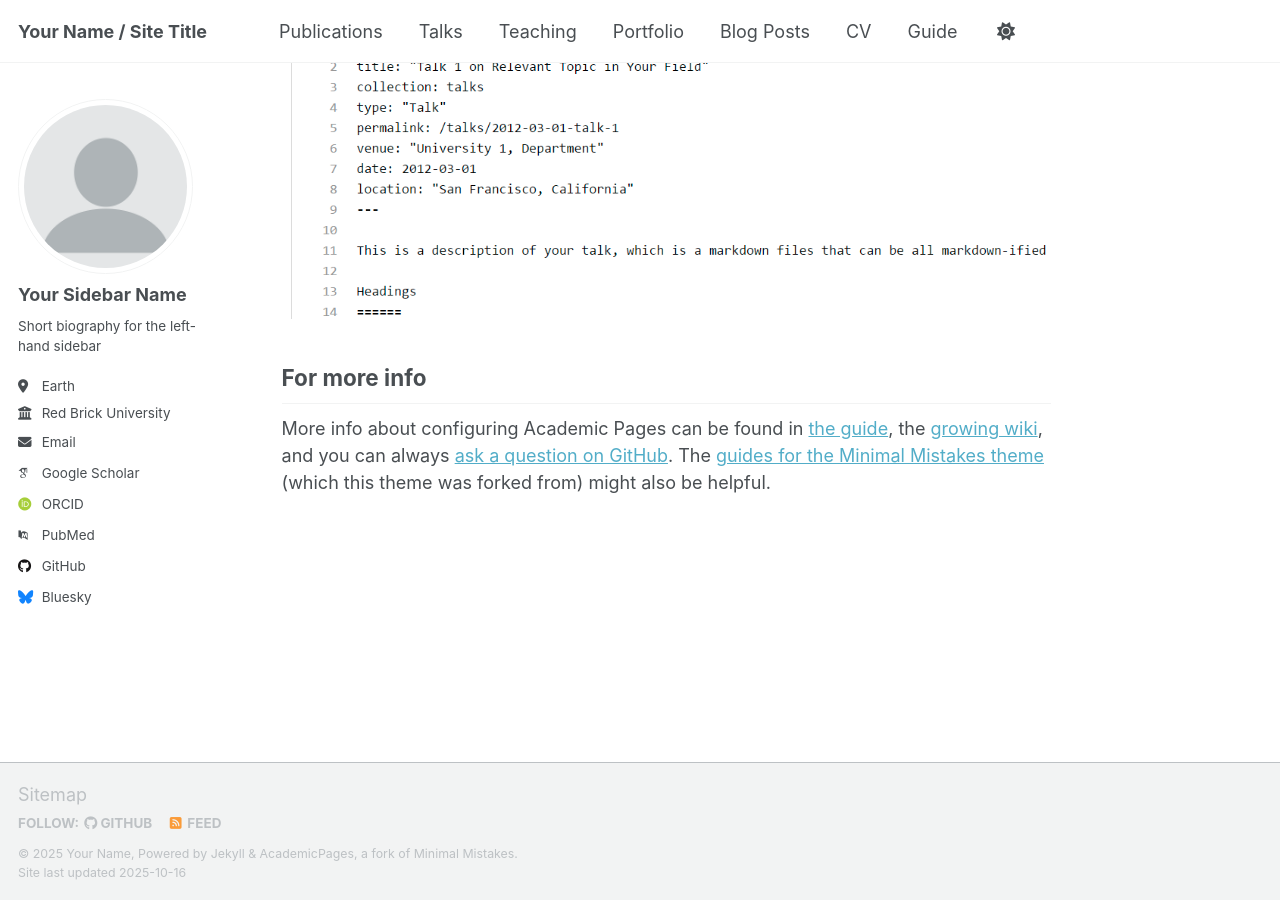
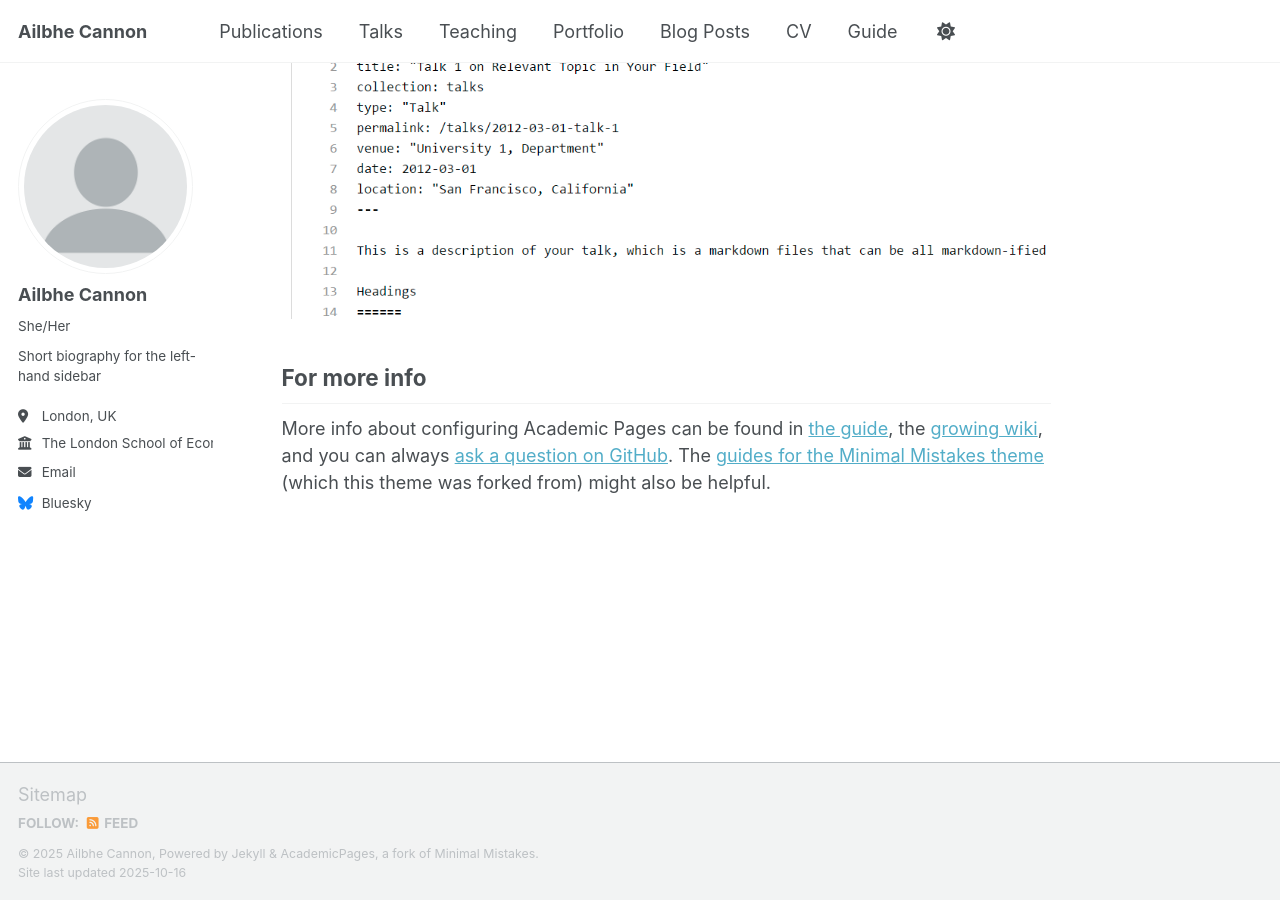
Before and after one commit to Ailbhe-Cannon/Ailbhe-Cannon.github.io, a Jekyll site: the page built from _pages/about.md, in a window 1280 px wide and 900 px high, scrolled down 2880 px. Built offline with Jekyll 4.4.1, drawn with Linux system fonts in a browser that asks for light colours; some web fonts are replaced; a script that is not in the unit is left out.

Commit message:
Update _config.yml
Updated Info

```diff
--- a/_config.yml
+++ b/_config.yml
@@ -7,16 +7,16 @@
 # server process.
 
 # Basic Site Settings
-locale                   : "en-US"
-site_theme               : "default" # Currently available options are "default", "air"
-title                    : "Your Name / Site Title"
-title_separator          : "-"
-name                     : &name "Your Name"
-description              : &description "Your Name's academic portfolio"   # Update this with a general description of your site, this is the default if not overridden by a page
-url                      : https://academicpages.github.io # The base hostname & protocol for your site e.g. "https://[your GitHub username].github.io",
-                                                           # or if you already have some other page hosted on Github then use "https://[your GitHub username].github.io/[Your Repo Name]"
-baseurl                  : "" # the subpath of your site, e.g. "/blog"
-repository               : "academicpages/academicpages.github.io"
+locale        : "en-GB"
+site_theme    : "default" # "default" or "air"
+title         : "Ailbhe Cannon"
+title_separator: "-"
+name          : &name "Ailbhe Cannon"
+description   : &description "My Academic Website"
+url           : "https://ailbhe-cannon.github.io"
+baseurl       : ""
+repository    : "Ailbhe-Cannon/Ailbhe-Cannon.github.io"
+
 
 # Site Author - The following control what appear as part of the author content on the side bar.
 #               If a field is blank the icon and link will not appear, otherwise it will be shown.
@@ -24,23 +24,23 @@ repository               : "academicpages/academicpages.github.io"
 author:
   # Biographic information
   avatar           : "profile.png"
-  name             : "Your Sidebar Name"
-  pronouns         : # example: "she/her"
+  name             : "Ailbhe Cannon"
+  pronouns         : "She/Her"
   bio              : "Short biography for the left-hand sidebar"
-  location         : "Earth"
-  employer         : "Red Brick University"
+  location         : "London, UK"
+  employer         : "The London School of Economics and Political Science"
   uri              : # URL
-  email            : "none@example.org"
+  email            : "A.Cannon2@lse.ac.uk"
 
   # Academic websites
   academia         : # URL
   arxiv            : # URL - Update with the correct link to your profile
-  googlescholar    : "https://scholar.google.com/citations?user=PS_CX0AAAAAJ"
+  googlescholar    : # UPDATE when have
   inspire-hep      : # URL
   impactstory      : # URL
-  orcid            : "http://orcid.org/yourorcidurl"
+  orcid            : # UPDATE when have
   semantic         : # URL
-  pubmed           : "https://www.ncbi.nlm.nih.gov/pubmed/?term=john+snow"
+  pubmed           : # URL
   researchgate     : # URL
   scopus           : # URL
 
@@ -48,13 +48,13 @@ author:
   bitbucket        : # Username - Update with your username on the site
   codepen          : # Username
   dribbble         : # Username
-  github           : "academicpages"
+  github           : # Username
   kaggle           : # Username
   stackoverflow    : # User number or user number and name (i.e., use "1" or "1/jeff-atwood")
 
   # Social media
   artstation       : # Username
-  bluesky          : "bsky.app" # Replace this with you Bluesky username
+  bluesky          : "@ailbhe-c.bsky.social"
   facebook         : # Username
   flickr           : # Username
   foursquare       : # Username
```
